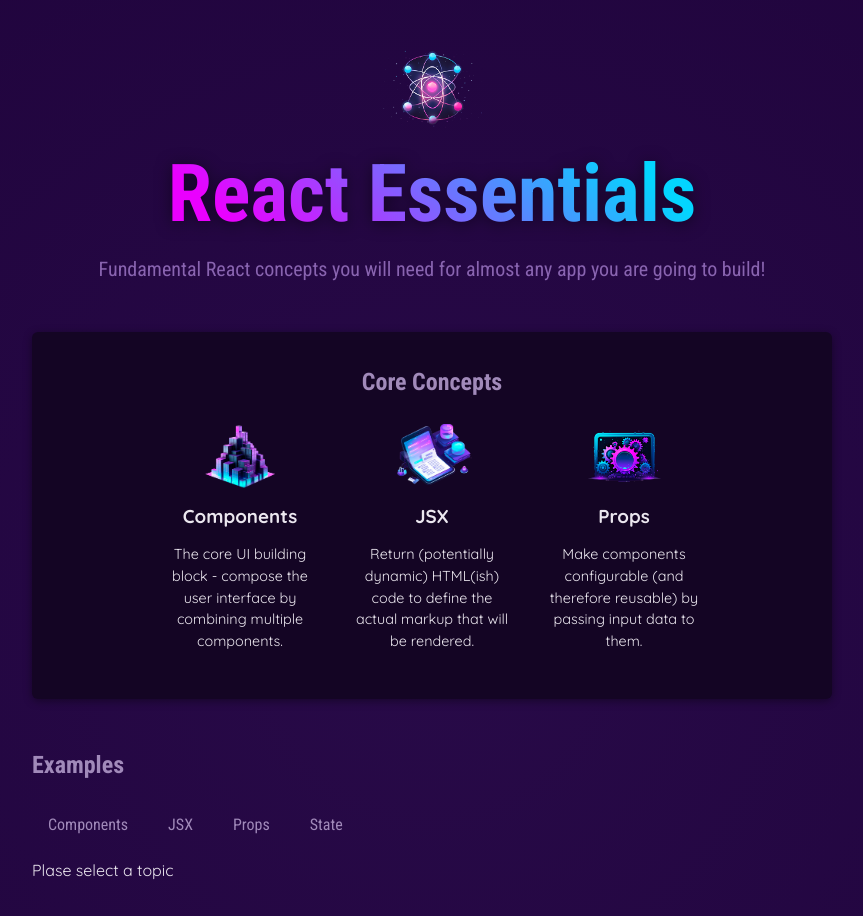
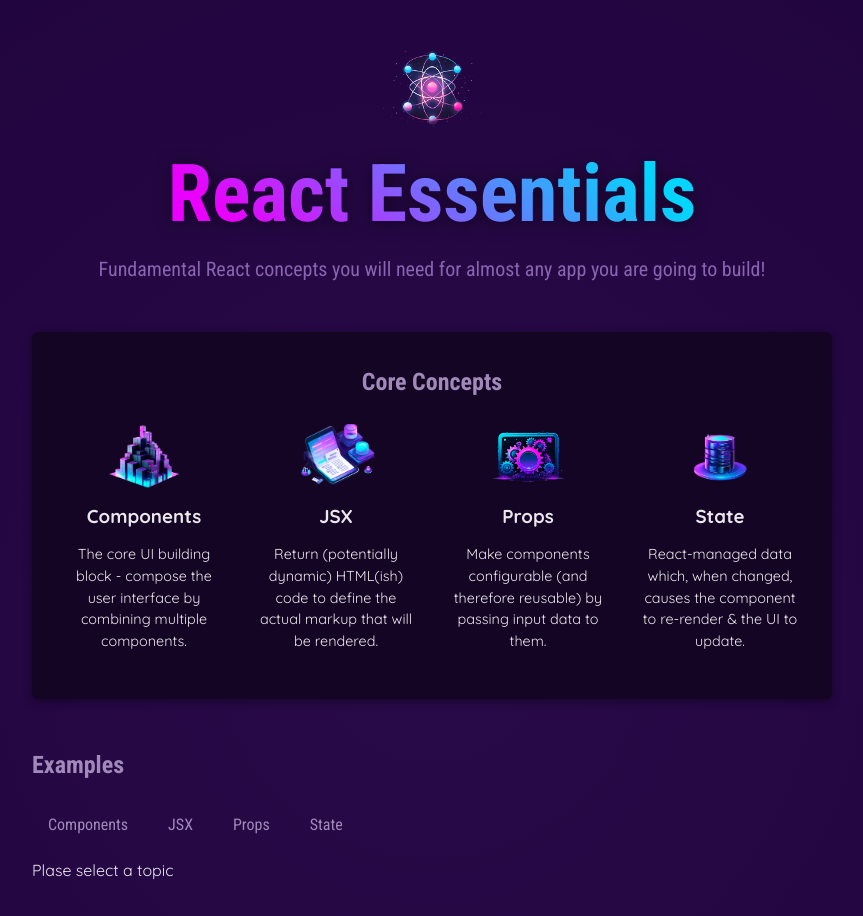
Before and after one commit to alifrazansaputra0997/tutorial-react-udemy-Maximilian, a React (Vite) app: page / in a window 1280 px wide. Shown: the top 916 px of the page, without its empty margins (208-1071 px from the left). Built offline with nearby package versions, Linux system fonts and the light colour scheme.

Commit message:
57. Outputting List Data Dynamically

```diff
--- a/src/App.jsx
+++ b/src/App.jsx
@@ -30,21 +30,14 @@ function App() {
         <section id="core-concepts">
           <h2>Core Concepts</h2>
           <ul>
+            {CORE_CONCEPTS.map((concept) => (
               <CoreConcepts
-              title={CORE_CONCEPTS[0].title}
-              description={CORE_CONCEPTS[0].description}
-              image={CORE_CONCEPTS[0].image}
+                key={concept.title}
+                title={concept.title}
+                description={concept.description}
+                image={concept.image}
               />
-            <CoreConcepts
-              title={CORE_CONCEPTS[1].title}
-              description={CORE_CONCEPTS[1].description}
-              image={CORE_CONCEPTS[1].image}
-            />
-            <CoreConcepts
-              title={CORE_CONCEPTS[2].title}
-              description={CORE_CONCEPTS[2].description}
-              image={CORE_CONCEPTS[2].image}
-            />
+            ))}
           </ul>
         </section>
         <section id="examples">
@@ -52,18 +45,28 @@ function App() {
           <menu>
             <TabButton
               isSelected={selectedTopic === "components"}
-            onClick={() => onClick("components")}>
+              onClick={() => onClick("components")}
+            >
               Components
             </TabButton>
             <TabButton
               isSelected={selectedTopic === "jsx"}
-            onClick={() => onClick("jsx")}>JSX</TabButton>
+              onClick={() => onClick("jsx")}
+            >
+              JSX
+            </TabButton>
             <TabButton
               isSelected={selectedTopic === "props"}
-            onClick={() => onClick("props")}>Props</TabButton>
+              onClick={() => onClick("props")}
+            >
+              Props
+            </TabButton>
             <TabButton
               isSelected={selectedTopic === "state"}
-            onClick={() => onClick("state")}>State</TabButton>
+              onClick={() => onClick("state")}
+            >
+              State
+            </TabButton>
           </menu>
           {tabContent}
         </section>
```
Lines whose indentation alone changed are shown as unchanged.
